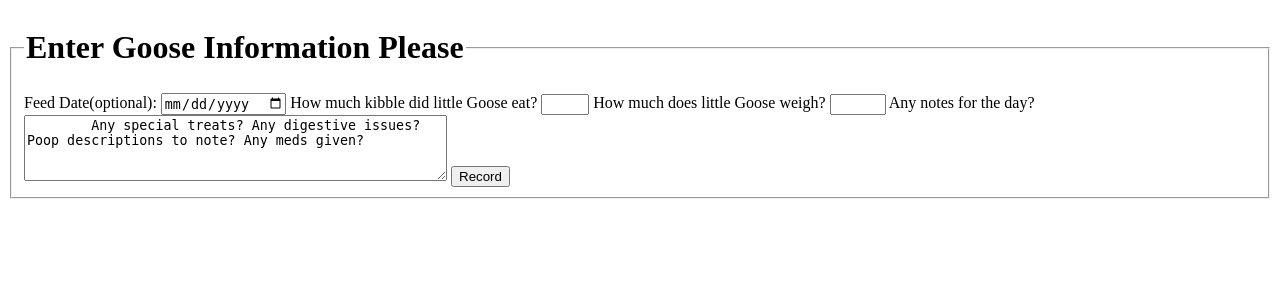
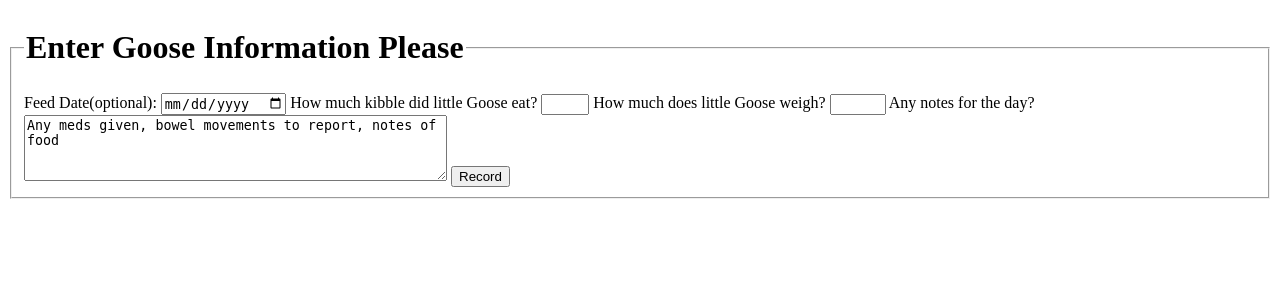
Before and after one commit to VilMe/dog-log, a Django app: page /dlog/form/ in a window 1280 px wide. Shown: the top 300 px of the page. Run offline with Django 5.2, Linux system fonts and the light colour scheme.

Commit message:
adjust default note in text area

```diff
--- a/django-stuff/dlog/templates/dlog/form.html
+++ b/django-stuff/dlog/templates/dlog/form.html
@@ -17,9 +17,7 @@
         <label for="weight">How much does little Goose weigh?</label>
         <input type="number" id="weight" name="weight" min="1" max="75">
         <label for="note">Any notes for the day?</label>
-        <textarea id="note" type="text" name="note" rows="4" cols="50">
-        Any special treats? Any digestive issues? Poop descriptions to note? Any meds given?
-        </textarea>
+        <textarea id="note" type="text" name="note" rows="4" cols="50">Any meds given, bowel movements to report, notes of food</textarea>
         <input type="submit" value="Record">
       </form>
     </fieldset>
```
